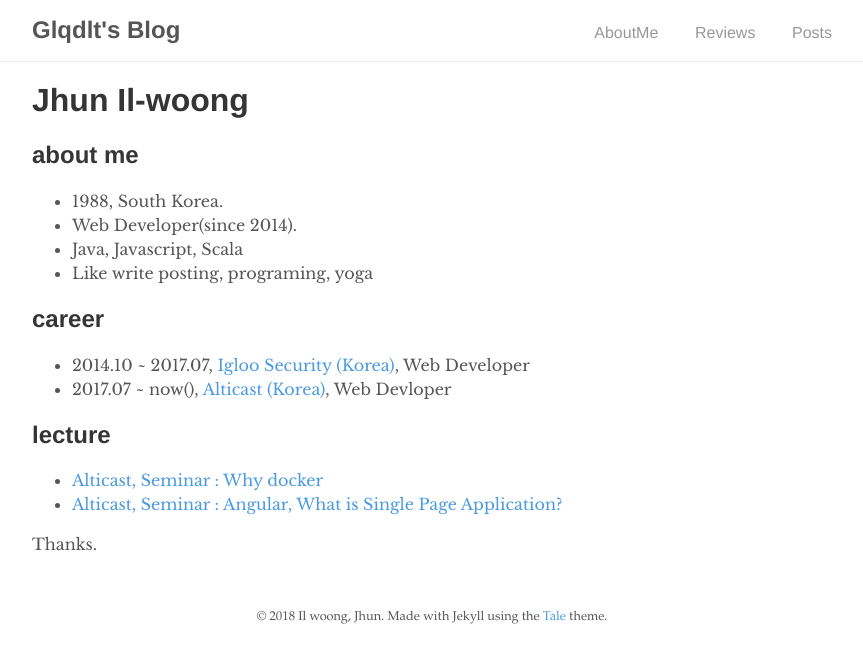
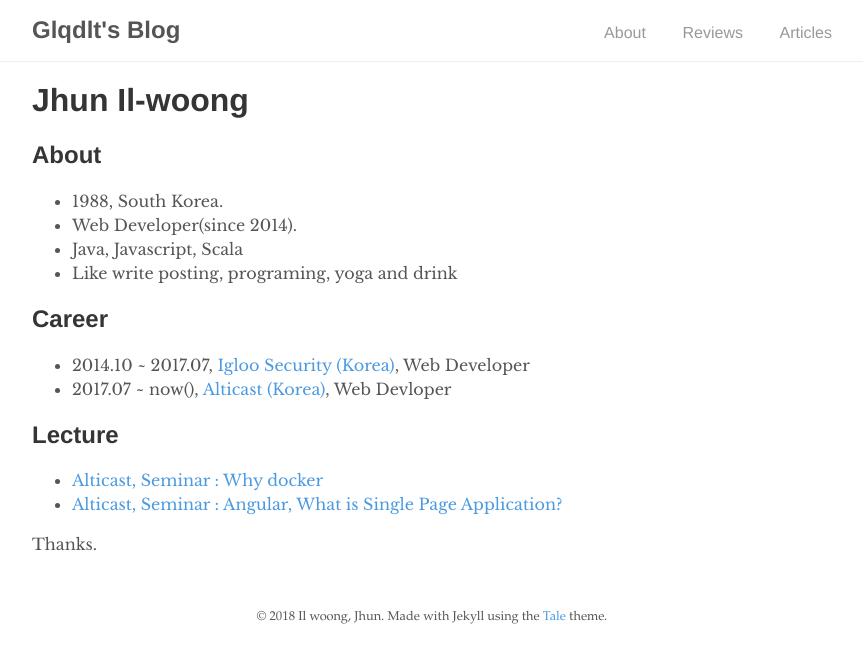
Before and after one commit to glqdlt/glqdlt.github.io, a Jekyll site: the page built from about.md, in a window 1280 px wide. Shown: the top 663 px of the page, without its empty margins (208-1071 px from the left). Built offline with Jekyll 4.4.1, drawn with Linux system fonts in a browser that asks for light colours; our own code applies the rules of GitHub Pages for plain Markdown files.

Commit message:
update : about, menu

```diff
--- a/_layouts/default.html
+++ b/_layouts/default.html
@@ -10,9 +10,9 @@
           <h2 class="nav-title">{{ site.title }}</h2>
         </a>
         <ul>
-          <li><a href="{{ 'about' | prepend: site.url }}">AboutMe</a></li>
+          <li><a href="{{ 'about' | prepend: site.url }}">About</a></li>
           <li><a href="{{ 'reviews' | prepend: site.url }}">Reviews</a></li>
-          <li><a href="{{ site.baseurl }}/">Posts</a></li>
+          <li><a href="{{ site.baseurl }}/">Articles</a></li>
           <!-- <li><a href="{{ 'todo' | prepend: site.url }}">Todo</a></li> -->
 
         </ul>
--- a/about.md
+++ b/about.md
@@ -7,18 +7,18 @@ permalink: about
 
 # Jhun Il-woong
 
-## about me
+## About
 + 1988, South Korea.
 + Web Developer(since 2014).
 + Java, Javascript, Scala
-+ Like write posting, programing, yoga
++ Like write posting, programing, yoga and drink
 
-## career
+## Career
 
 + 2014.10 ~ 2017.07, [Igloo Security (Korea)](http://www.igloosec.co.kr/en/index.do), Web Developer
 + 2017.07 ~ now(), [Alticast (Korea)](http://www.alticast.com/main.html), Web Devloper
 
-## lecture
+## Lecture
 
 + [Alticast, Seminar : Why docker](https://www.slideshare.net/Jhunww/why-docker-80198509)
 + [Alticast, Seminar : Angular, What is Single Page Application?](https://www.slideshare.net/Jhunww/angular-what-is-singlepageapplication)
```
